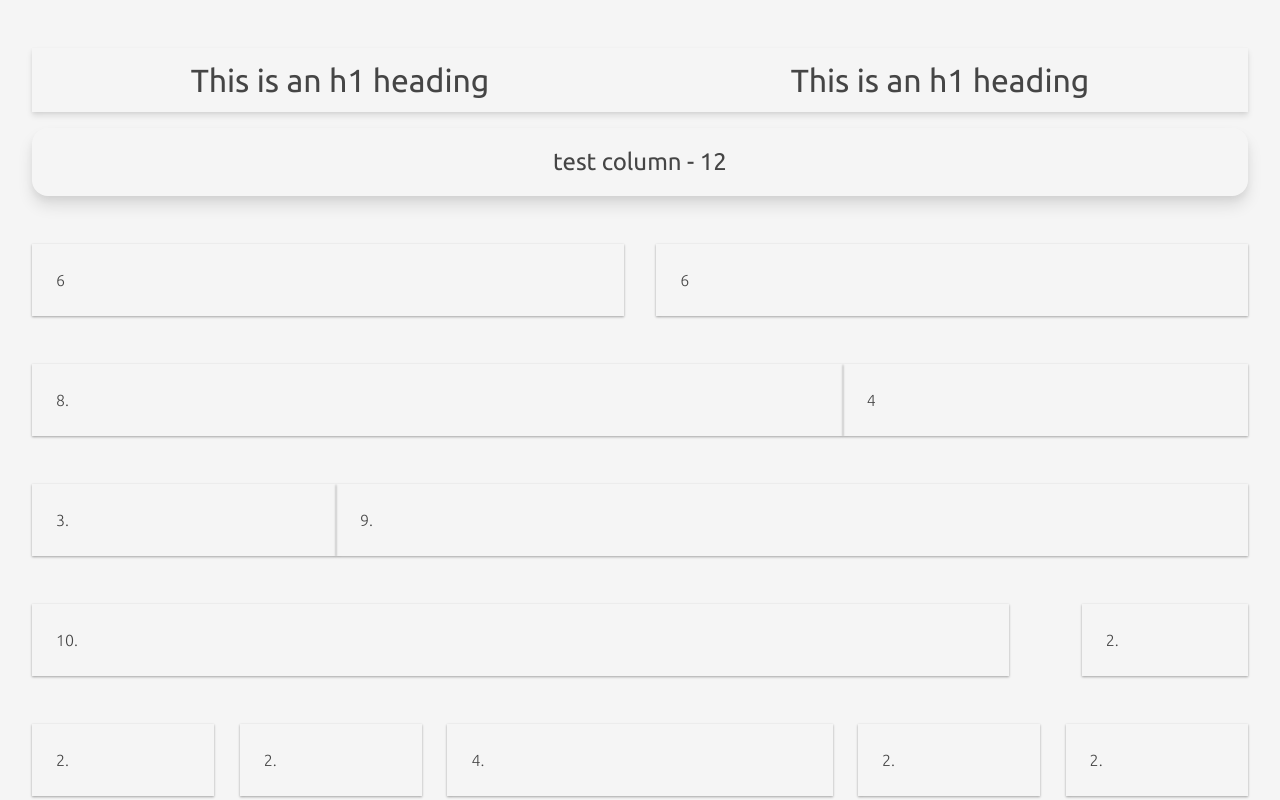
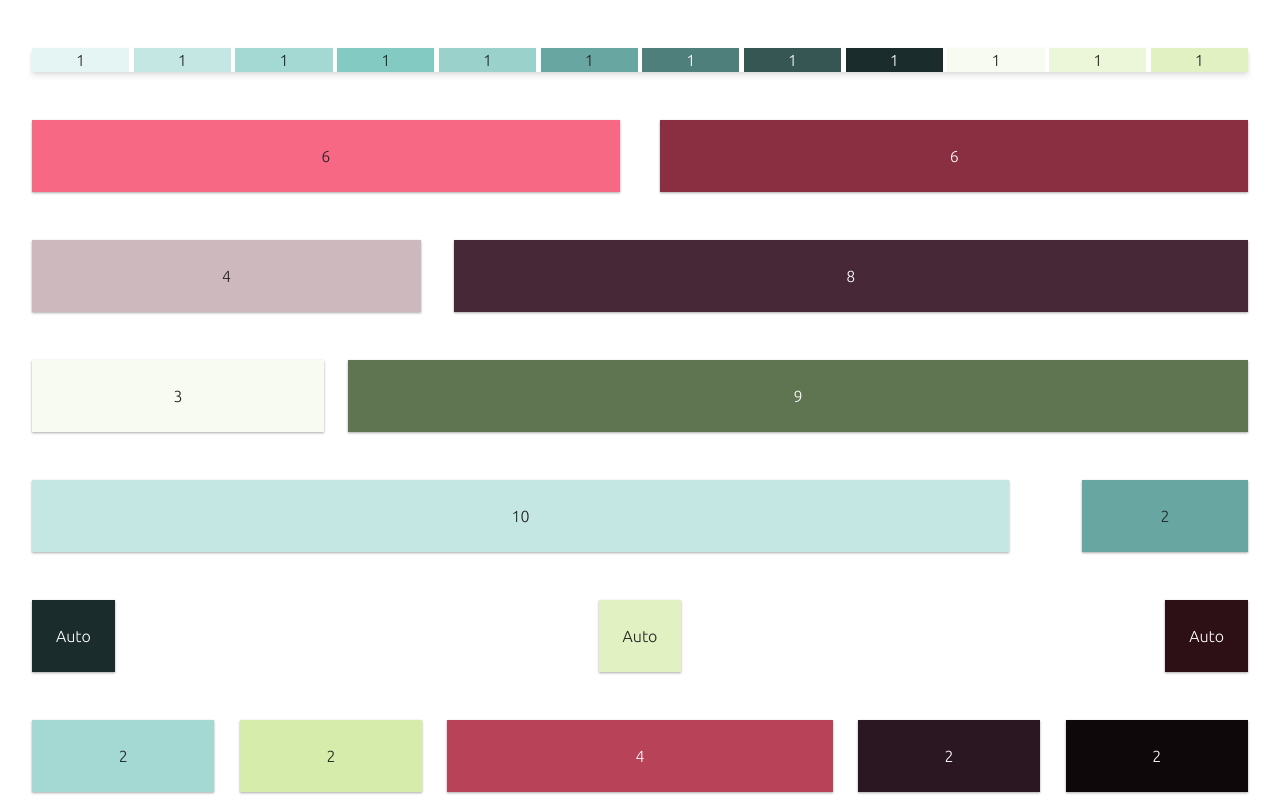
Before and after one commit to ivprodanov/sparrow, a React (Vite) app: page / in a window 1280 px wide. Built offline with nearby package versions, Linux system fonts and the light colour scheme; a web font is replaced by a local one.

Commit message:
colors and demo page update

```diff
--- a/src/App.jsx
+++ b/src/App.jsx
@@ -3,46 +3,68 @@ import Card from "./components/Card";
 
 function App() {
   return (
-    <>
-      <div className="container">
-        <div className="row m-t-600 shadow-md p-a-200">
-          <div className="col-6-md text-center">
-            <h1>This is an h1 heading</h1>
-          </div>
-          <div className="col-6-md text-center">
-            <h1>This is an h1 heading</h1>
-          </div>
+    <div className="container">
+      <div className="row m-t-600 shadow-md gx-1">
+        <div className="col-1 primary-100 text-center">1</div>
+        <div className="col-1 primary-200 text-center">1</div>
+        <div className="col-1 primary-300 text-center">1</div>
+        <div className="col-1 primary-400 text-center">1</div>
+        <div className="col-1 primary-500 text-center">1</div>
+        <div className="col-1 primary-600 text-center">1</div>
+        <div className="col-1 primary-700 text-center">1</div>
+        <div className="col-1 primary-800 text-center">1</div>
+        <div className="col-1 primary-900 text-center">1</div>
+        <div className="col-1 secondary-100 text-center">1</div>
+        <div className="col-1 secondary-200 text-center">1</div>
+        <div className="col-1 secondary-300 text-center">1</div>
+      </div>
+
+      <div className="row m-t-600 gx-5">
+        <div className="col-6 accent-400 shadow-sm p-a-400 text-center">6</div>
+        <div className="col-6 accent-700 shadow-sm p-a-400 text-center">6</div>
+      </div>
+
+      <div className="row m-t-600 gx-4">
+        <div className="col-4 neutral-200 shadow-sm p-a-400 text-center">4</div>
+        <div className="col-8 neutral-500 shadow-sm p-a-400 text-center">8</div>
+      </div>
+
+      <div className="row m-t-600 gx-3">
+        <div className="col-3 secondary-100 shadow-sm p-a-400 text-center">
+          3
         </div>
-        <div className="row">
-          <div className="col-12 text-center p-a-300 m-t-300 shadow-lg radius-lg">
-            <h2>test column - 12</h2>
-          </div>
-        </div>
-        <div className="row m-t-600 gx-4">
-          <div className="col-6 shadow-sm p-a-400 ">6</div>
-          <div className="col-6 shadow-sm p-a-400 ">6</div>
-        </div>
-        <div className="row m-t-600">
-          <div className="col-8 shadow-sm p-a-400 ">8.</div>
-          <div className="col-4 shadow-sm p-a-400 ">4</div>
-        </div>
-        <div className="row m-t-600">
-          <div className="col-3 shadow-sm p-a-400 ">3.</div>
-          <div className="col-9 shadow-sm p-a-400 ">9.</div>
-        </div>
-        <div className="row m-t-600 gx-9">
-          <div className="col-10 shadow-sm p-a-400 ">10.</div>
-          <div className="col-2 shadow-sm p-a-400 ">2.</div>
-        </div>
-        <div className="row m-t-600 gx-5">
-          <div className="col-2 shadow-sm p-a-400 ">2.</div>
-          <div className="col-2 shadow-sm p-a-400 ">2.</div>
-          <div className="col-4 shadow-sm p-a-400 ">4.</div>
-          <div className="col-2 shadow-sm p-a-400 ">2.</div>
-          <div className="col-2 shadow-sm p-a-400 ">2.</div>
+        <div className="col-9 secondary-800 shadow-sm p-a-400 text-center">
+          9
         </div>
       </div>
-    </>
+
+      <div className="row m-t-600 gx-9">
+        <div className="col-10 primary-200 shadow-sm p-a-400 text-center">
+          10
+        </div>
+        <div className="col-2 primary-600 shadow-sm p-a-400 text-center">2</div>
+      </div>
+
+      <div className="row m-t-600 gx-4">
+        <div className="col shadow-sm p-a-400 primary-900 text-center">
+          Auto
+        </div>
+        <div className="col shadow-sm p-a-400 secondary-300 text-center">
+          Auto
+        </div>
+        <div className="col shadow-sm p-a-400 accent-900 text-center">Auto</div>
+      </div>
+
+      <div className="row m-t-600 gx-5">
+        <div className="col-2 primary-300 shadow-sm p-a-400 text-center">2</div>
+        <div className="col-2 secondary-400 shadow-sm p-a-400 text-center">
+          2
+        </div>
+        <div className="col-4 accent-600 shadow-sm p-a-400 text-center">4</div>
+        <div className="col-2 neutral-700 shadow-sm p-a-400 text-center">2</div>
+        <div className="col-2 neutral-900 shadow-sm p-a-400 text-center">2</div>
+      </div>
+    </div>
   );
 }
 
--- a/src/assets/styles/scss/base/_grid.scss
+++ b/src/assets/styles/scss/base/_grid.scss
@@ -1,3 +1,7 @@
+/* TODOs:
+    - [ ] Allow also only 'col' classes
+    - [ ] Breakpoints for 'col' classes
+*/
 @use 'sass:math';
 @use 'sass:list';
 
@@ -112,6 +116,7 @@ $breakpoints: (
 
 // Column Class
 @for $i from 1 through $grid-columns {
+
   .col-#{$i} {
     @include col($i, 0); // Default column width with no gutter
   }
--- a/src/assets/styles/scss/components/_buttons.scss
+++ b/src/assets/styles/scss/components/_buttons.scss
@@ -1,5 +1,4 @@
 @import '../base/font'; // Colors, spacing, typography, etc.
-@import '../base/colors';    // Reusable mixins like flexbox, responsive utilities
 @import '../base/breakpoints';
 @import '../base/variables';
 @import '../utility/spacings';
--- a/src/assets/styles/scss/main.css
+++ b/src/assets/styles/scss/main.css
@@ -234,6 +234,190 @@ select {
   text-align: center;
 }
 
+.primary-100 {
+  background-color: #e4f5f3;
+  color: #212121;
+}
+
+.secondary-100 {
+  background-color: #f7fbf1;
+  color: #212121;
+}
+
+.accent-100 {
+  background-color: #fde7eb;
+  color: #212121;
+}
+
+.neutral-100 {
+  background-color: #e6dbde;
+  color: #212121;
+}
+
+.primary-200 {
+  background-color: #c4e7e3;
+  color: #212121;
+}
+
+.secondary-200 {
+  background-color: #ecf6d9;
+  color: #212121;
+}
+
+.accent-200 {
+  background-color: #fbbdc9;
+  color: #212121;
+}
+
+.neutral-200 {
+  background-color: #cdb8be;
+  color: #212121;
+}
+
+.primary-300 {
+  background-color: #a3d8d3;
+  color: #212121;
+}
+
+.secondary-300 {
+  background-color: #e1f1c1;
+  color: #212121;
+}
+
+.accent-300 {
+  background-color: #f993a7;
+  color: #212121;
+}
+
+.neutral-300 {
+  background-color: #b3969f;
+  color: #212121;
+}
+
+.primary-400 {
+  background-color: #83cac3;
+  color: #212121;
+}
+
+.secondary-400 {
+  background-color: #d6ecaa;
+  color: #212121;
+}
+
+.accent-400 {
+  background-color: #f76885;
+  color: #212121;
+}
+
+.neutral-400 {
+  background-color: #9a737f;
+  color: #ffffff;
+}
+
+.primary-500 {
+  background-color: #9AD2CB;
+  color: #212121;
+}
+
+.secondary-500 {
+  background-color: #D7EBBA;
+  color: #212121;
+}
+
+.accent-500 {
+  background-color: #EA526F;
+  color: #ffffff;
+}
+
+.neutral-500 {
+  background-color: #472836;
+  color: #ffffff;
+}
+
+.primary-600 {
+  background-color: #68a7a1;
+  color: #212121;
+}
+
+.secondary-600 {
+  background-color: #aec490;
+  color: #212121;
+}
+
+.accent-600 {
+  background-color: #b84257;
+  color: #ffffff;
+}
+
+.neutral-600 {
+  background-color: #391f2b;
+  color: #ffffff;
+}
+
+.primary-700 {
+  background-color: #4f7f7a;
+  color: #ffffff;
+}
+
+.secondary-700 {
+  background-color: #879c6f;
+  color: #212121;
+}
+
+.accent-700 {
+  background-color: #892f41;
+  color: #ffffff;
+}
+
+.neutral-700 {
+  background-color: #2b1721;
+  color: #ffffff;
+}
+
+.primary-800 {
+  background-color: #355653;
+  color: #ffffff;
+}
+
+.secondary-800 {
+  background-color: #5f7450;
+  color: #ffffff;
+}
+
+.accent-800 {
+  background-color: #5b1f2b;
+  color: #ffffff;
+}
+
+.neutral-800 {
+  background-color: #1d0f16;
+  color: #ffffff;
+}
+
+.primary-900 {
+  background-color: #1a2c2b;
+  color: #ffffff;
+}
+
+.secondary-900 {
+  background-color: #384b30;
+  color: #ffffff;
+}
+
+.accent-900 {
+  background-color: #2d0f16;
+  color: #ffffff;
+}
+
+.neutral-900 {
+  background-color: #0e080b;
+  color: #ffffff;
+}
+
+/* TODOs:
+    - [ ] Allow also only 'col' classes
+    - [ ] Breakpoints for 'col' classes
+*/
 .container {
   width: 100%;
   max-width: 1200px;
@@ -3692,9 +3876,4 @@ select {
   position: absolute;
   bottom: 0;
   width: 100%;
-}
-
-body {
-  background-color: #f5f5f5;
-  color: #454545;
 }/*# sourceMappingURL=main.css.map */
--- a/src/assets/styles/scss/main.scss
+++ b/src/assets/styles/scss/main.scss
@@ -12,8 +12,3 @@
 // Components
 @import 'components/buttons';
 @import 'components/card';
-
-
-body {
-    @include set-bg($neutral-100, $darkClr)
-}
```
Also changed, not shown: src/assets/styles/scss/base/_colors.scss (+81 -42 lines), 1 other file (tests, documents, lock files or other folders).
